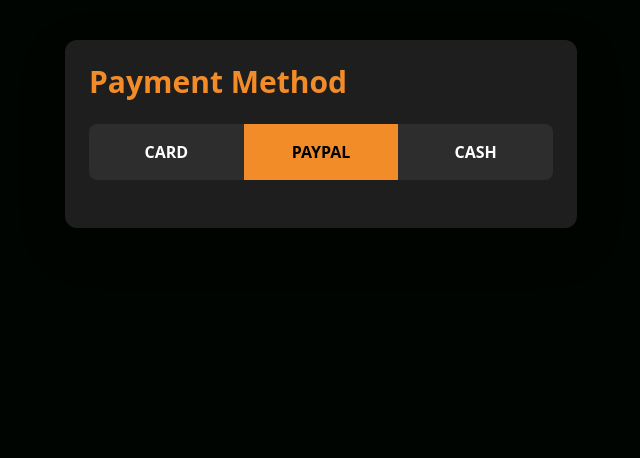
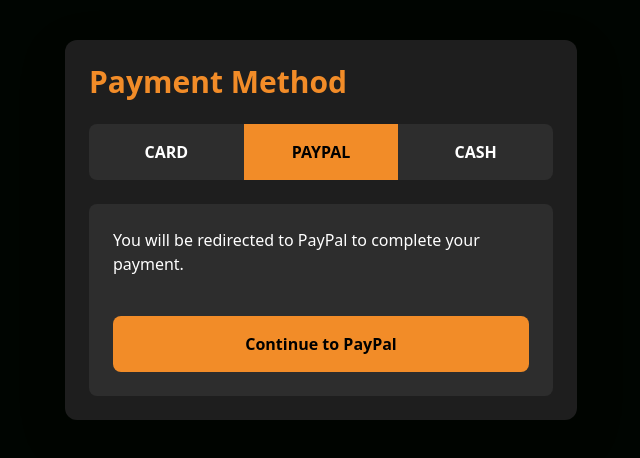
Before and after one commit to theopitsi-hue/STiSE-Project-UNIWA, a React (Create React App) app in the folder Springroll-Client/: page /payment in a window 1280 px wide. Both pictures are taken after a click on the button "PAYPAL". Shown: the top 458 px of the page, without its empty margins (319-959 px from the left). Built offline with nearby package versions, Linux system fonts and the light colour scheme.

Commit message:
feat(payment): add PayPal redirect panel

```diff
--- a/Springroll-Client/src/pages/Payment/Payment.jsx
+++ b/Springroll-Client/src/pages/Payment/Payment.jsx
@@ -54,6 +54,15 @@
                         </button>
                     </div>
                 )}
+                {/* PAYPAL */}
+                {method === "paypal" && (
+                    <div className="p-4 bg-[#2d2d2d] rounded-lg text-white">
+                        <p>You will be redirected to PayPal to complete your payment.</p>
+                        <button className="w-full mt-4 p-3 bg-springOrange text-black rounded-lg font-bold">
+                            Continue to PayPal
+                        </button>
+                    </div>
+                )}
             </div>
         </div>
     );
```
